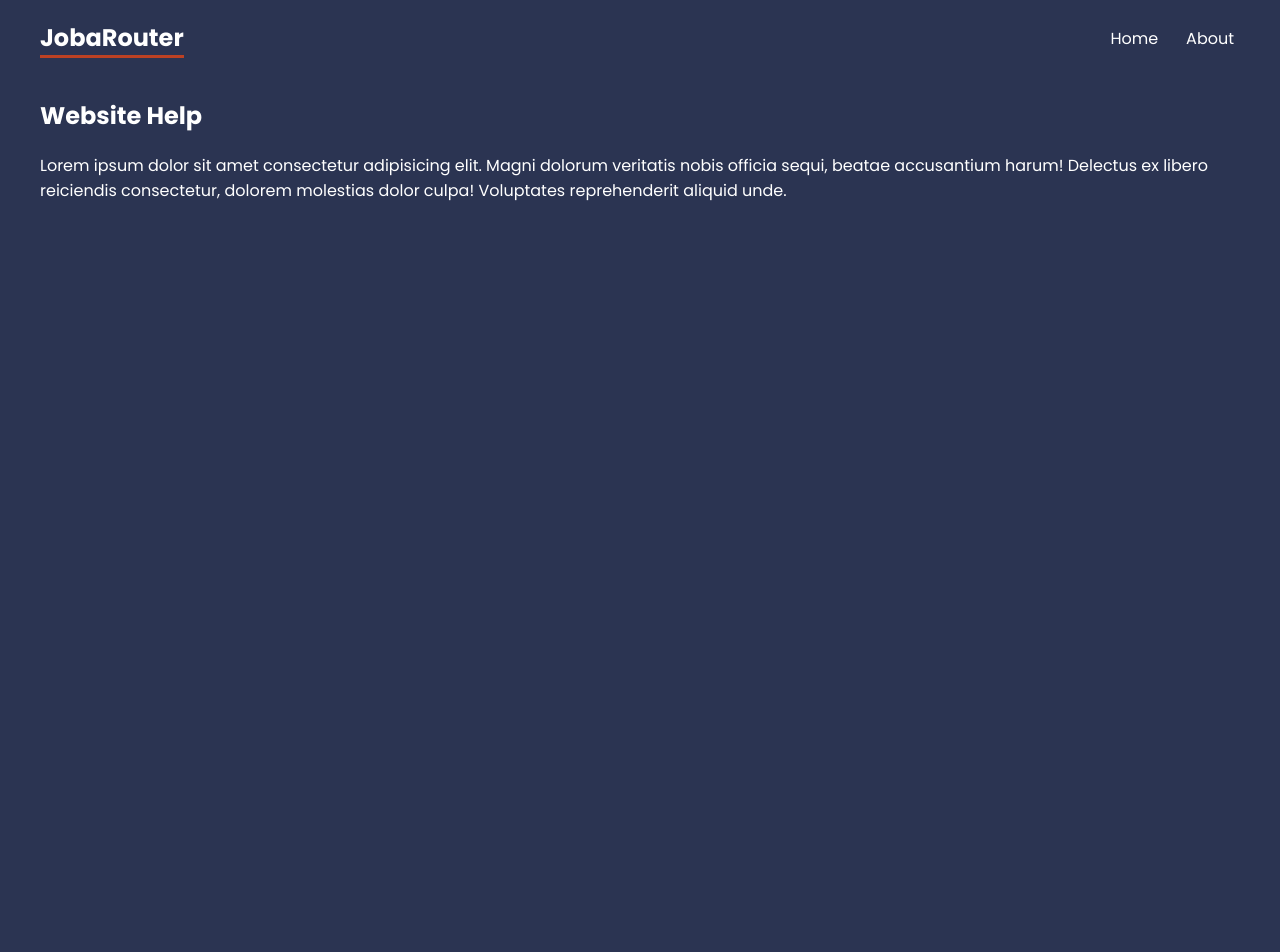
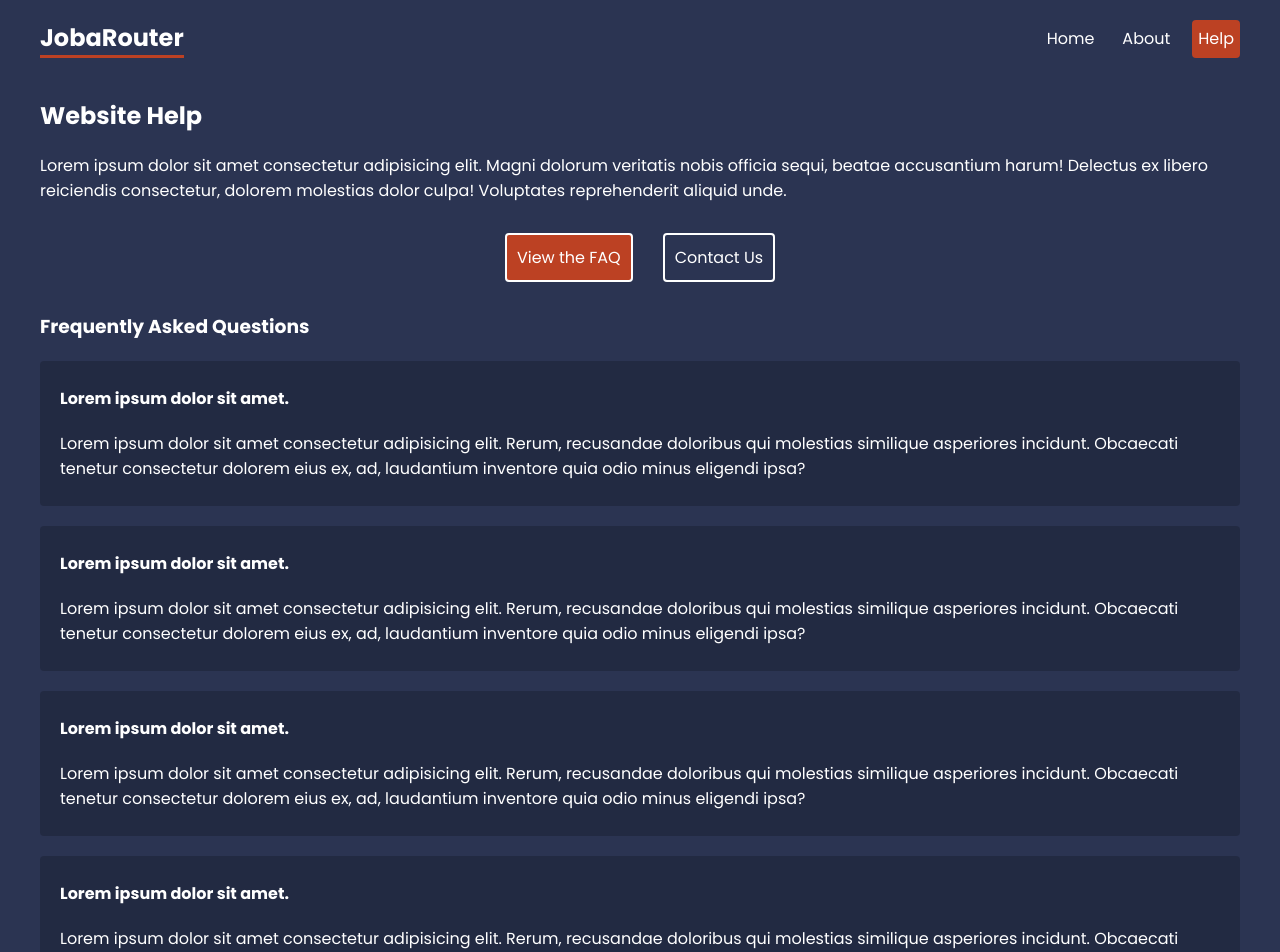
Before and after one commit to todiez/ReactRouterMax, a React (Create React App) app: page /help/faq in a window 1280 px wide. Shown: the top 952 px of the page. Before the commit the page ends 800 px from the top, so only its background shows below. Built offline with nearby package versions, Linux system fonts and the light colour scheme.

Commit message:
styling added

```diff
--- a/src/App.js
+++ b/src/App.js
@@ -12,6 +12,8 @@
 import About from "./pages/About";
 import RootLayout from "./layouts/RootLayout";
 import HelpLayout from "./layouts/HelpLayout";
+import Faq from "./pages/help/Faq";
+import Contact from "./pages/help/Contact";
 
 const router = createBrowserRouter(
   createRoutesFromElements(
@@ -19,8 +21,8 @@
       <Route index element={<Home />} />
       <Route path="/about" element={<About />} />
       <Route path="help" element={<HelpLayout />}>
-        <Route path="faq" />
-        <Route path="contact" />
+        <Route path="faq" element={<Faq />}/>
+        <Route path="contact" element={<Contact />} />
       </Route>
     </Route>
   )
--- a/src/index.css
+++ b/src/index.css
@@ -52,16 +52,52 @@
   max-width: 1200px;
   margin: 40px auto;
 }
-
-
-
-
-
-
 /* help layout */
-
+.help-layout nav {
+  display: flex;
+  justify-content: center;
+  gap: 30px;
+  margin: 30px 0;
+}
+.help-layout nav a{
+  padding: 10px;
+  border: 2px solid white;
+  border-radius: 4px;
+  text-decoration: none;
+}
+.help-layout nav a:hover{
+  border-color: var(--primary);
+}
+.help-layout nav a.active {
+  background: var(--primary);
+}
 
 /* faq */
+.faq .question {
+  background: rgba(0,0,0,0.2);
+  padding: 5px 20px;
+  border-radius: 4px;
+  margin: 20px 0;
+}
+
+/* contact form */
+form {
+  margin-top: 30px;
+}
+form input, form label span, form textarea {
+  display: block;
+}
+form input, form textarea {
+  margin-bottom: 30px;
+  padding: 8px;
+  border-radius: 4px;
+  border: 0;
+  width: 300px;
+  color: var(--secondary);
+}
+form label span {
+  margin-bottom: 10px;
+}
 
 
 /* careers list */
--- a/src/layouts/HelpLayout.js
+++ b/src/layouts/HelpLayout.js
@@ -10,6 +10,11 @@
         libero reiciendis consectetur, dolorem molestias dolor culpa! Voluptates
         reprehenderit aliquid unde.
       </p>
+
+      <nav>
+        <NavLink to="faq">View the FAQ</NavLink>
+        <NavLink to="contact">Contact Us</NavLink>
+      </nav>
       <Outlet></Outlet>
     </div>
   );
--- a/src/layouts/RootLayout.js
+++ b/src/layouts/RootLayout.js
@@ -8,6 +8,7 @@
           <h1>JobaRouter</h1>
           <NavLink to="/">Home</NavLink>
           <NavLink to="about">About</NavLink>
+          <NavLink to="help">Help</NavLink>
         </nav>
       </header>
       <main>
--- /dev/null
+++ b/src/pages/help/Contact.js
@@ -0,0 +1,18 @@
+export default function Contact() {
+    return (
+      <div className="contact">
+        <h3>Contact Us</h3>
+        <form>
+          <label>
+            <span>Your email:</span>
+            <input type="email" name="email" required />
+          </label>
+          <label>
+            <span>Your message:</span>
+            <textarea name="message" required></textarea>
+          </label>
+          <button>Submit</button>
+        </form>
+      </div>
+    )
+  }
--- /dev/null
+++ b/src/pages/help/Faq.js
@@ -0,0 +1,33 @@
+export default function Faq() {
+    return (
+      <div className="faq">
+        <h3>Frequently Asked Questions</h3>
+
+        <div className="question">
+          <p><strong>Lorem ipsum dolor sit amet.</strong></p>
+          <p>Lorem ipsum dolor sit amet consectetur adipisicing elit. Rerum, recusandae doloribus qui molestias similique asperiores incidunt. Obcaecati tenetur consectetur dolorem eius ex, ad, laudantium inventore quia odio minus eligendi ipsa?</p>
+        </div>
+
+        <div className="question">
+          <p><strong>Lorem ipsum dolor sit amet.</strong></p>
+          <p>Lorem ipsum dolor sit amet consectetur adipisicing elit. Rerum, recusandae doloribus qui molestias similique asperiores incidunt. Obcaecati tenetur consectetur dolorem eius ex, ad, laudantium inventore quia odio minus eligendi ipsa?</p>
+        </div>
+
+        <div className="question">
+          <p><strong>Lorem ipsum dolor sit amet.</strong></p>
+          <p>Lorem ipsum dolor sit amet consectetur adipisicing elit. Rerum, recusandae doloribus qui molestias similique asperiores incidunt. Obcaecati tenetur consectetur dolorem eius ex, ad, laudantium inventore quia odio minus eligendi ipsa?</p>
+        </div>
+
+        <div className="question">
+          <p><strong>Lorem ipsum dolor sit amet.</strong></p>
+          <p>Lorem ipsum dolor sit amet consectetur adipisicing elit. Rerum, recusandae doloribus qui molestias similique asperiores incidunt. Obcaecati tenetur consectetur dolorem eius ex, ad, laudantium inventore quia odio minus eligendi ipsa?</p>
+        </div>
+
+        <div className="question">
+          <p><strong>Lorem ipsum dolor sit amet.</strong></p>
+          <p>Lorem ipsum dolor sit amet consectetur adipisicing elit. Rerum, recusandae doloribus qui molestias similique asperiores incidunt. Obcaecati tenetur consectetur dolorem eius ex, ad, laudantium inventore quia odio minus eligendi ipsa?</p>
+        </div>
+
+      </div>
+    )
+  }
```
